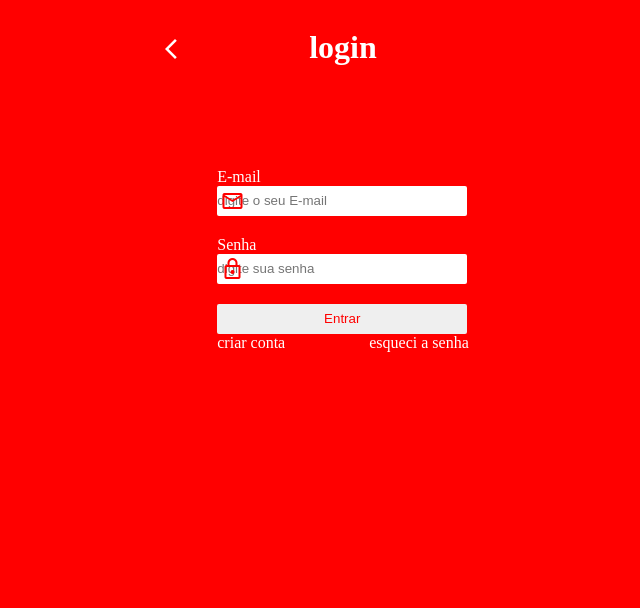
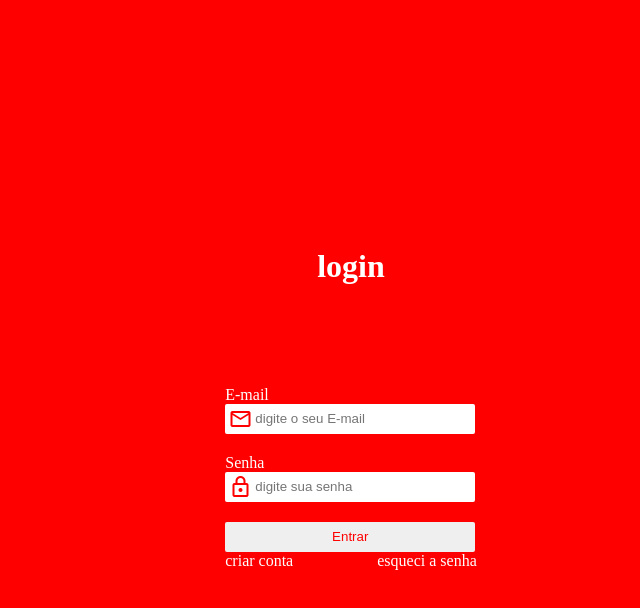
Before and after one commit to pedrohenriquedecarvalho/projeto-ifood, a plain HTML site: page index.html in a window 1280 px wide. Shown: the whole page, without its empty margins (297-937 px from the left). Drawn offline with nearby package versions, Linux system fonts and the light colour scheme.

Commit message:
atualizações

```diff
--- a/2.css
+++ b/2.css
@@ -5,7 +5,16 @@
         display: flex;
         justify-content: center;
         align-items: center;
-
+        width: 100vw;
+        height: 100vh;
 
     }
+    #icone1{
+        position:absolute;
+        margin-left: -550px;
+
+    }
+    h1{
+        position: relative;
+    }
 }
--- a/style.css
+++ b/style.css
@@ -72,8 +72,11 @@ form{
     position:absolute;
     transform: translate(8% , 8%);
     margin: auto;
-    margin-left: -60px;
+  margin-left: 50px;
 
+}
+input::placeholder{
+    padding: 30px;
 }
 
 
```
